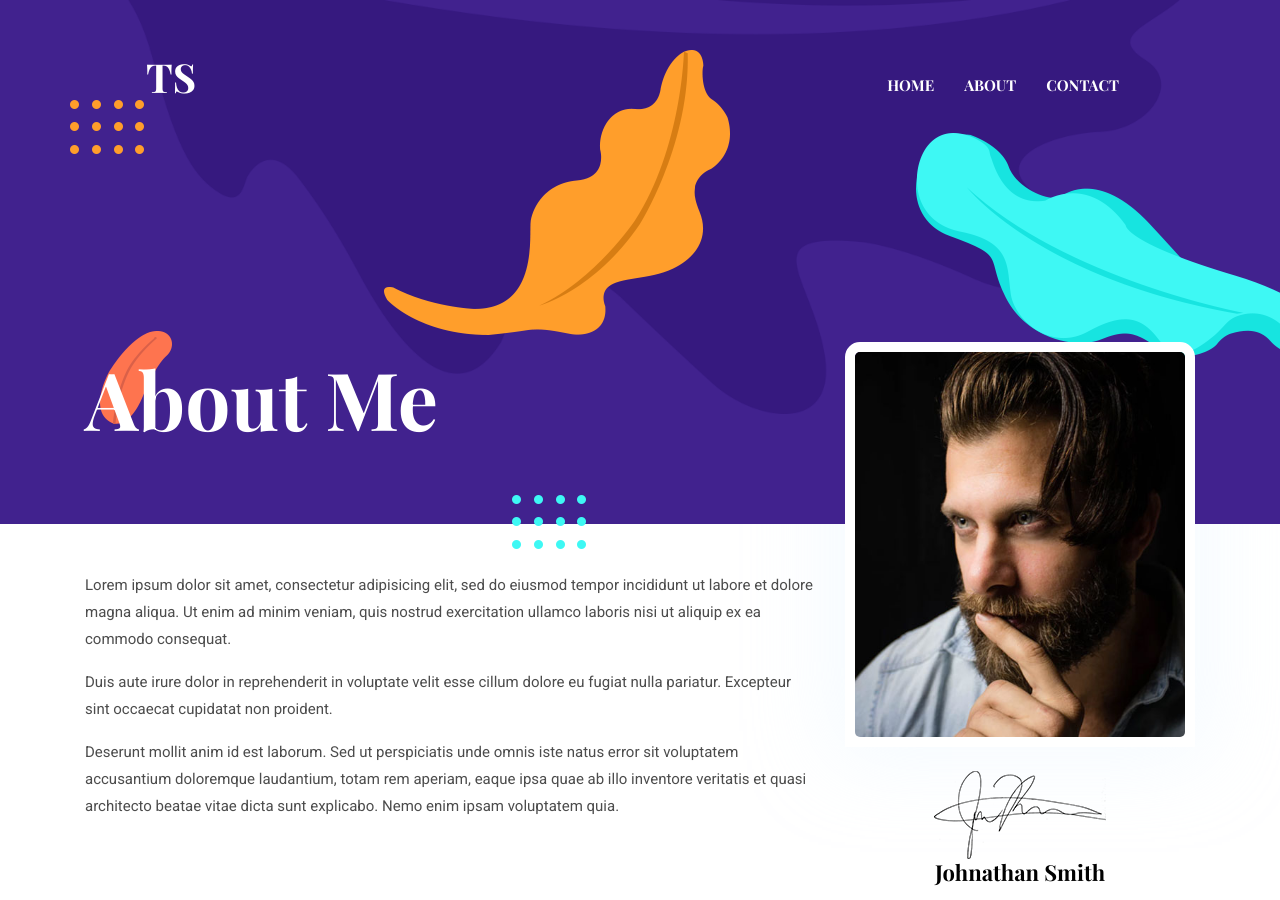
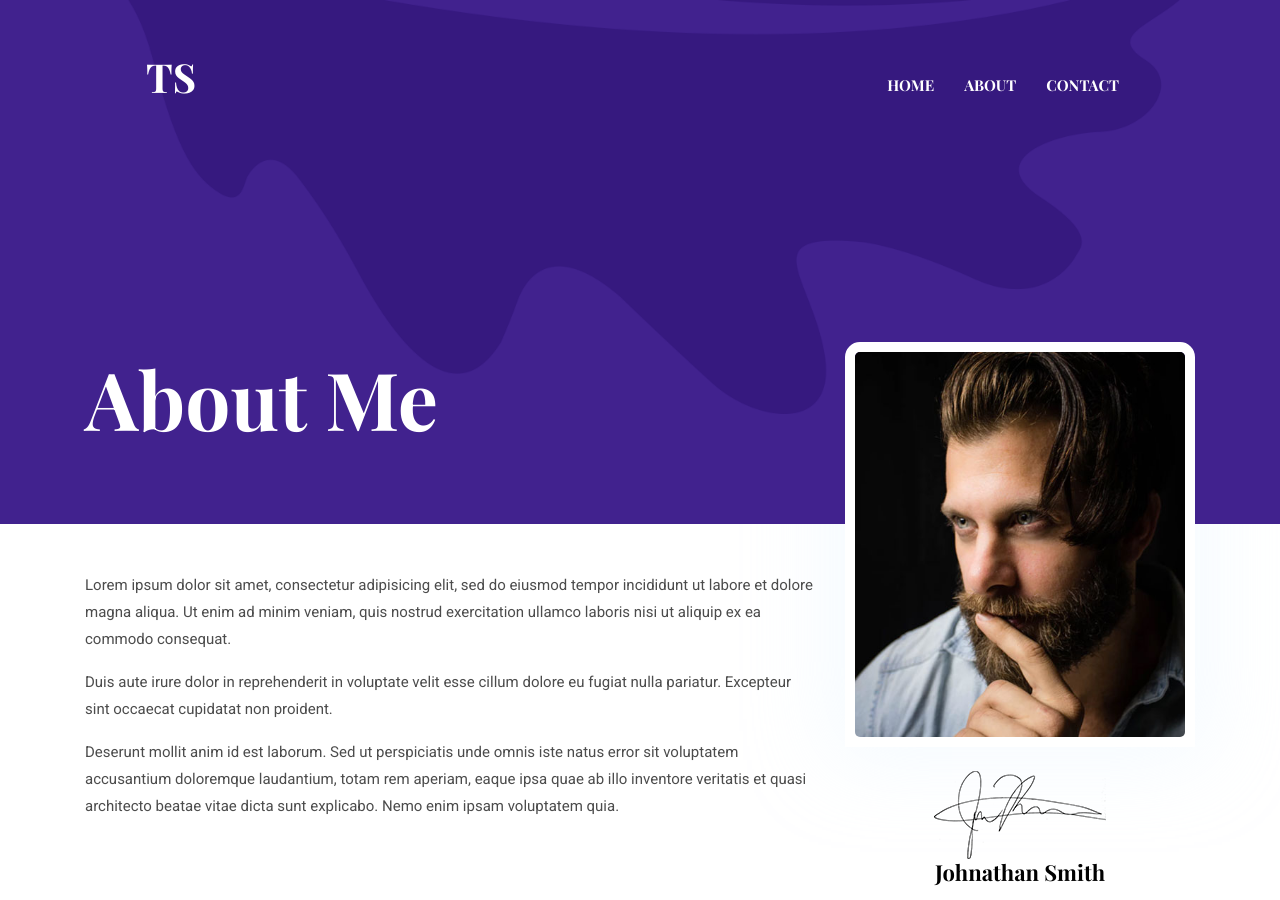
Before and after one commit to swid-tom/swid-tom.github.io, a Jekyll site: the page built from _pages/about.md, in a window 1280 px wide and 900 px high. Built offline with Jekyll 4.4.1, drawn with Linux system fonts in a browser that asks for light colours.

Commit message:
Remove background shape images from about.html
Removed multiple background shape images from the about layout.

```diff
--- a/_layouts/about.html
+++ b/_layouts/about.html
@@ -12,11 +12,6 @@
   </div>
   <!-- background shapes -->
   <img src="{{ site.baseurl }}/assets/images/illustrations/leaf-bg-top.png" alt="illustrations" class="bg-shape-1 w-100">
-  <img src="{{ site.baseurl }}/assets/images/illustrations/dots-group-sm.png" alt="illustrations" class="bg-shape-2">
-  <img src="{{ site.baseurl }}/assets/images/illustrations/leaf-yellow.png" alt="illustrations" class="bg-shape-3">
-  <img src="{{ site.baseurl }}/assets/images/illustrations/leaf-orange.png" alt="illustrations" class="bg-shape-4">
-  <img src="{{ site.baseurl }}/assets/images/illustrations/dots-group-cyan.png" alt="illustrations" class="bg-shape-5">
-  <img src="{{ site.baseurl }}/assets/images/illustrations/leaf-cyan-lg.png" alt="illustrations" class="bg-shape-6">
 </section>
 <!-- /page title -->
 
```
